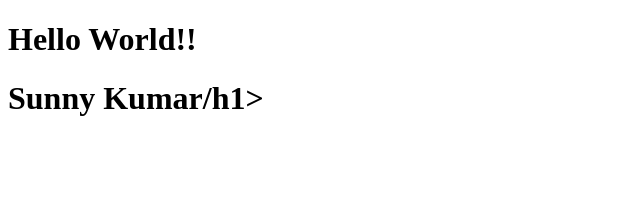
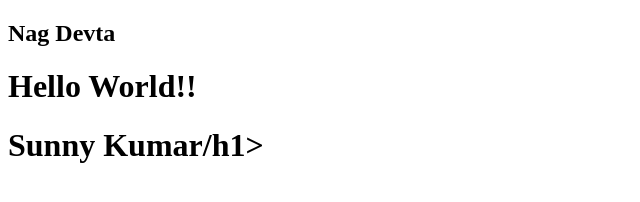
Before and after one commit to trishaDas13/new_reoo, a plain HTML site: page index.html in a window 1280 px wide. Shown: the whole page, without its empty margins (0-640 px from the left). Drawn offline with Linux system fonts and the light colour scheme.

Commit message:
basic changes

```diff
--- a/index.html
+++ b/index.html
@@ -6,6 +6,7 @@
     <title>Document</title>
 </head>
 <body>
+    <h2>Nag Devta</h2>
     <h1>Hello World!!</h1>
     <h1>Sunny Kumar/h1>
 </body>
```
